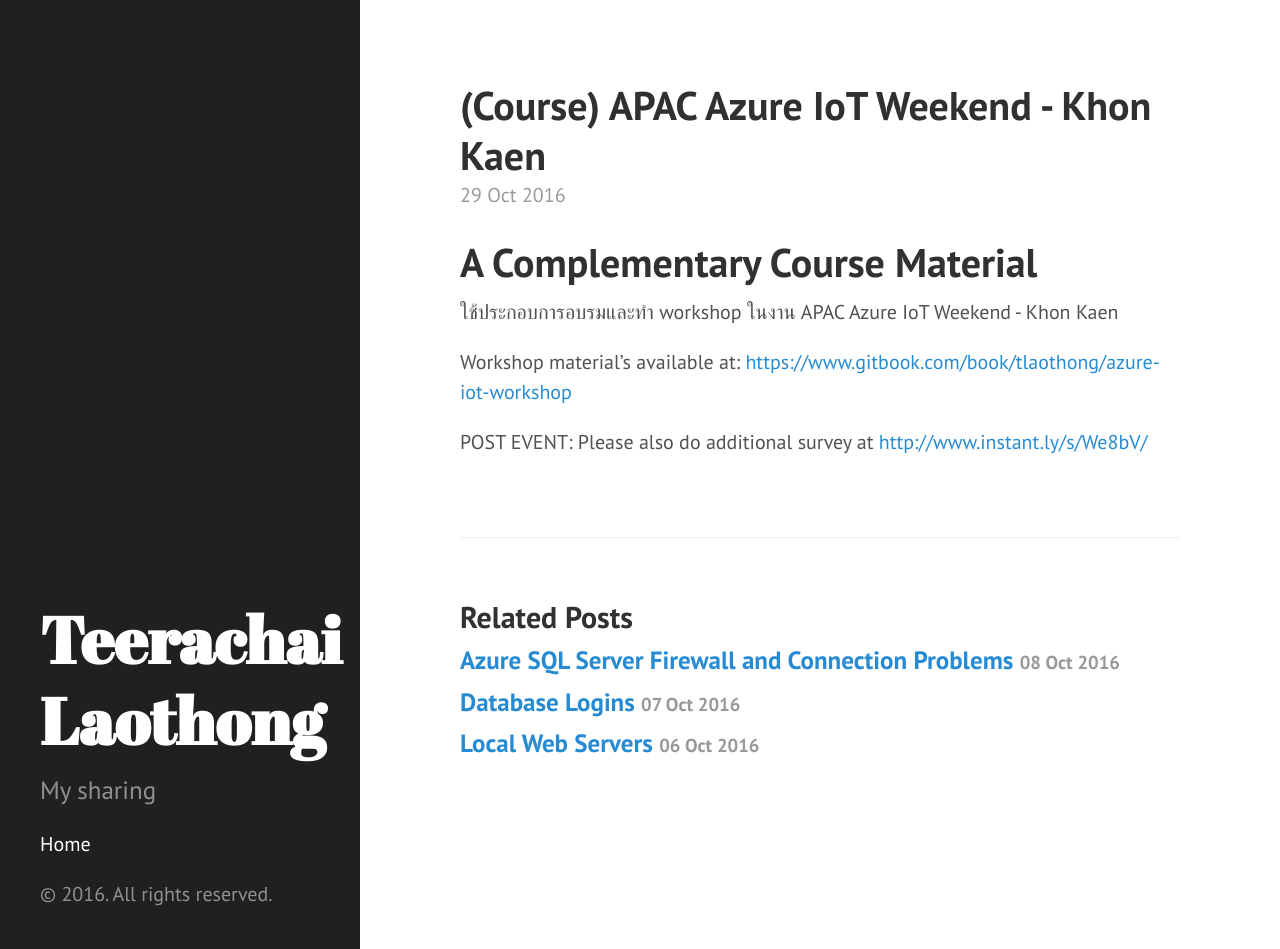
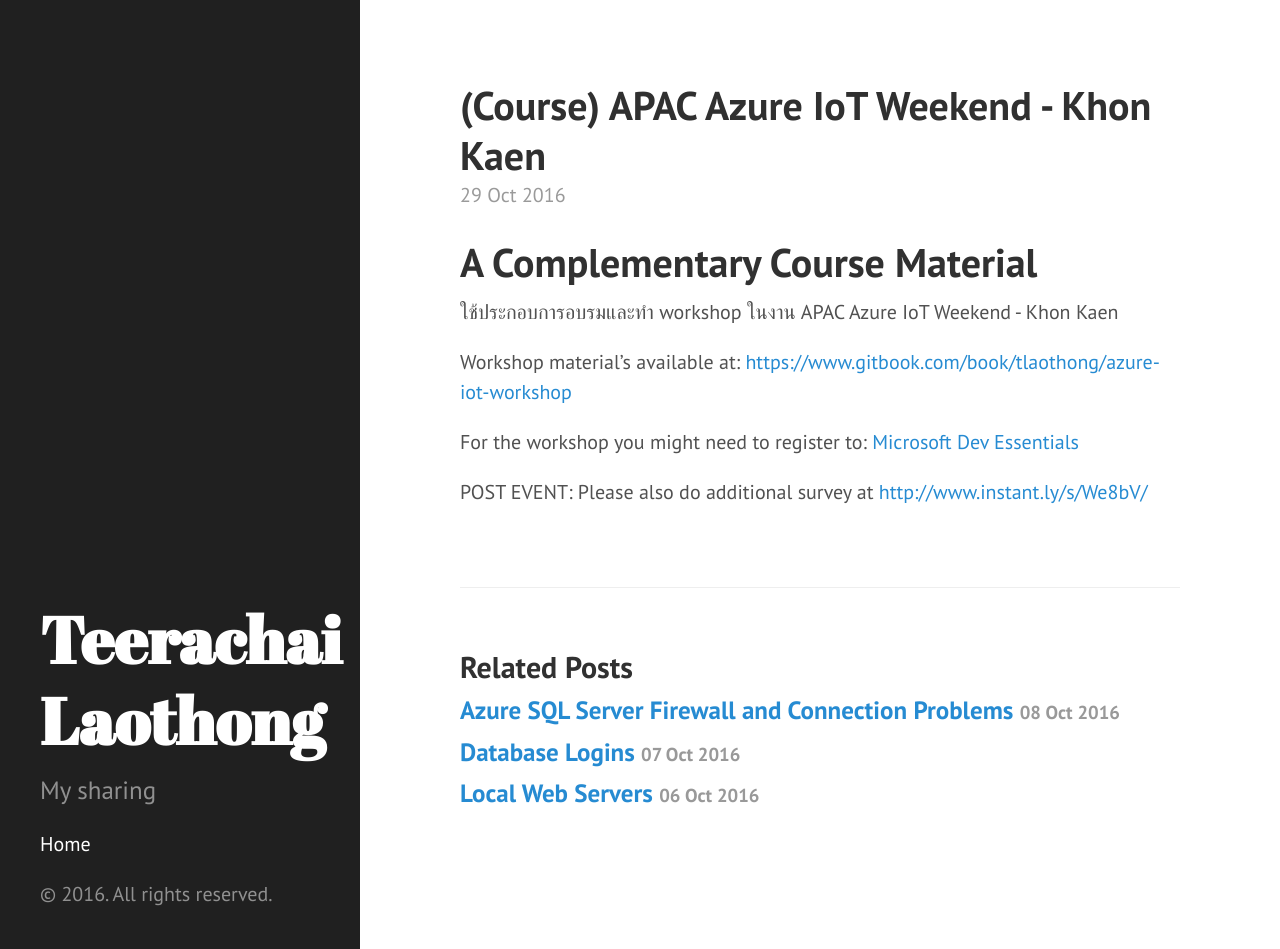
Before and after one commit to tlaothong/tlaothong.github.io, a Jekyll site: the page built from _posts/2016-10-29-course-apac-azure-iot.markdown, in a window 1280 px wide and 949 px high. Built offline with Jekyll 4.4.1, drawn with Linux system fonts in a browser that asks for light colours; comment, search, counter and statistics services are not loaded.

Commit message:
Add MS Dev Essentials

```diff
--- a/_posts/2016-10-29-course-apac-azure-iot.markdown
+++ b/_posts/2016-10-29-course-apac-azure-iot.markdown
@@ -11,5 +11,7 @@ categories: course
 
 Workshop material's available at: [https://www.gitbook.com/book/tlaothong/azure-iot-workshop](https://www.gitbook.com/book/tlaothong/azure-iot-workshop)
 
+For the workshop you might need to register to: [Microsoft Dev Essentials](http://aka.ms/vsdevhelp)
+
 POST EVENT:
 Please also do additional survey at [http://www.instant.ly/s/We8bV/](http://www.instant.ly/s/We8bV/)
```
